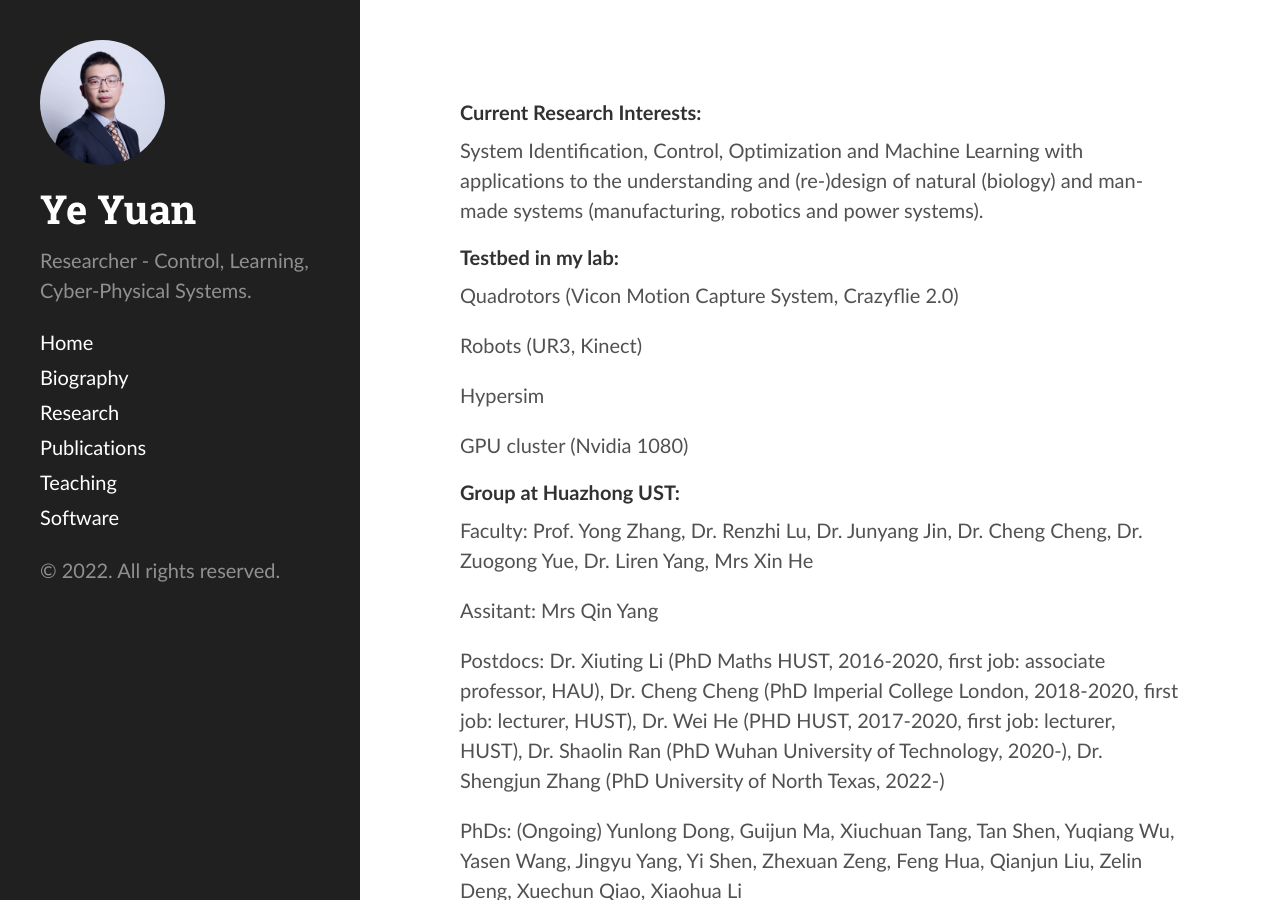
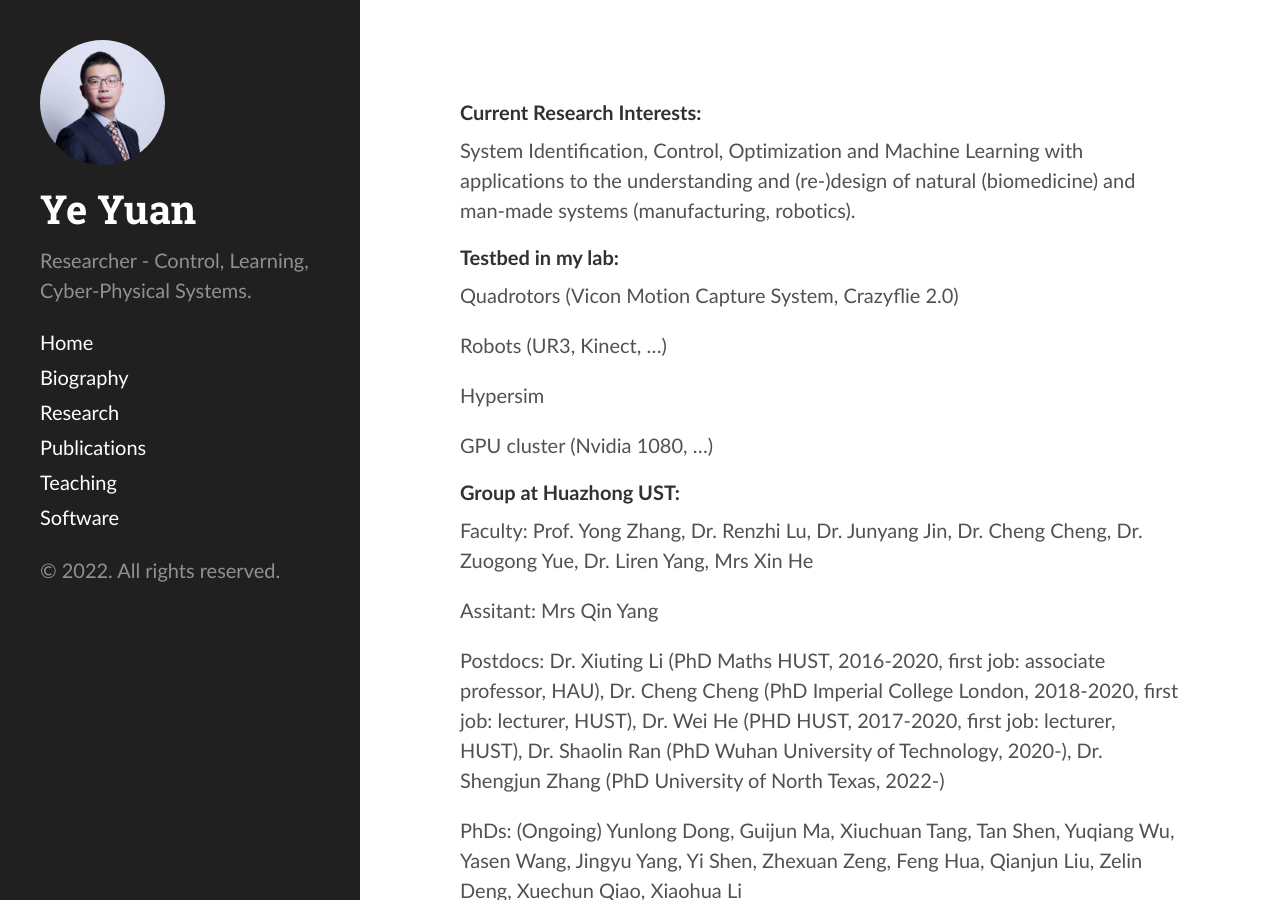
Before and after one commit to yy311/yy311.github.io, a Jekyll site: the page built from research.md, in a window 1280 px wide and 900 px high. Built offline with Jekyll 4.4.1, drawn with Linux system fonts in a browser that asks for light colours.

Commit message:
Update research.md

```diff
--- a/research.md
+++ b/research.md
@@ -4,18 +4,18 @@ layout: page
 
 #### Current Research Interests:
 
-System Identification, Control, Optimization and Machine Learning with applications to the understanding and (re-)design of natural (biology) and man-made systems (manufacturing, robotics and power systems).
+System Identification, Control, Optimization and Machine Learning with applications to the understanding and (re-)design of natural (biomedicine) and man-made systems (manufacturing, robotics).
 
 
 #### Testbed in my lab:
 
 Quadrotors (Vicon Motion Capture System, Crazyflie 2.0)
 
-Robots (UR3, Kinect)
+Robots (UR3, Kinect, ...)
 
 Hypersim
 
-GPU cluster (Nvidia 1080)
+GPU cluster (Nvidia 1080, ...)
 
 #### Group at Huazhong UST:
 
```
